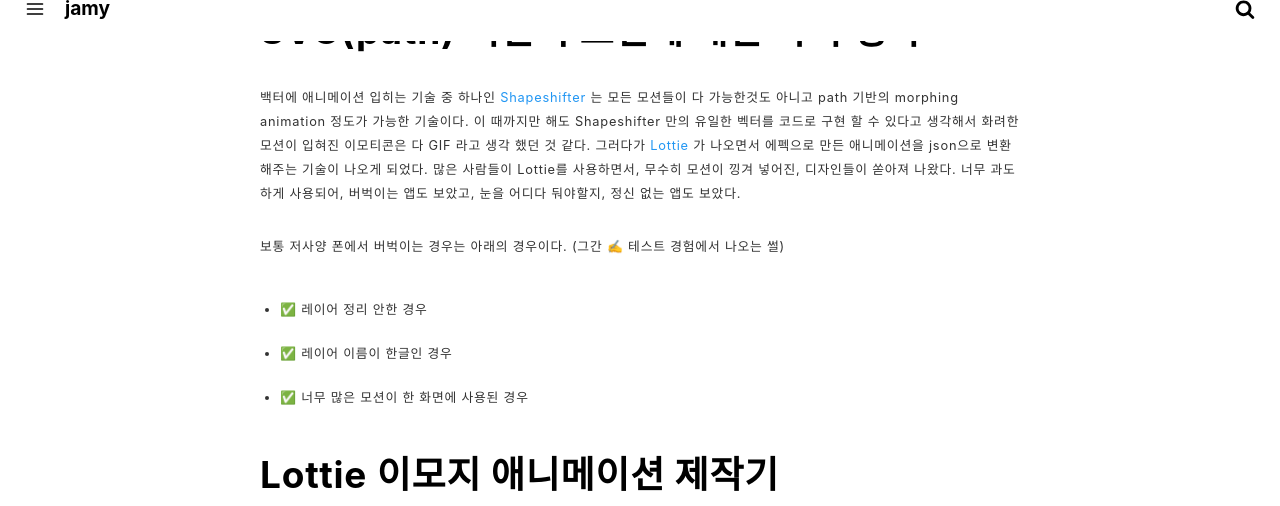
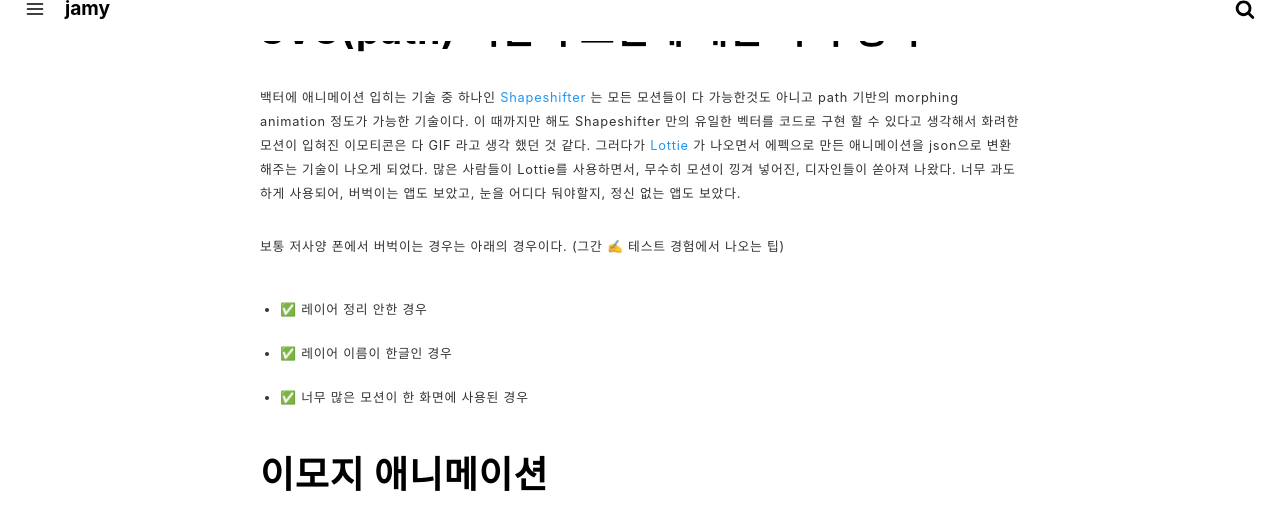
Before and after one commit to crazyjamy/crazyjamy.github.io, a Jekyll site: the page built from _posts/2019-11-01-make_emogi_review.md, in a window 1280 px wide and 900 px high, scrolled down 2036 px, cut to the strip 21-527 px from the top of the window. Built offline with Jekyll 4.4.1, drawn with Linux system fonts in a browser that asks for light colours; our own code applies the rules of GitHub Pages for plain Markdown files; comment, search, counter and statistics services are not loaded.

Commit message:
Update 2019-11-01-make_emogi_review.md

```diff
--- a/_posts/2019-11-01-make_emogi_review.md
+++ b/_posts/2019-11-01-make_emogi_review.md
@@ -45,12 +45,12 @@
 그러다가 [Lottie](https://lottiefiles.com/) 가 나오면서  에펙으로 만든 애니메이션을 json으로 변환해주는 기술이 나오게 되었다. 많은 사람들이 Lottie를 사용하면서, 무수히 모션이 낑겨 넣어진, 디자인들이 쏟아져 나왔다.
 너무 과도하게 사용되어, 버벅이는 앱도 보았고, 눈을 어디다 둬야할지, 정신 없는 앱도 보았다.
 
-보통 	저사양 폰에서 버벅이는 경우는 아래의 경우이다. (그간 ✍️ 테스트 경험에서 나오는 썰)
+보통 	저사양 폰에서 버벅이는 경우는 아래의 경우이다. (그간 ✍️ 테스트 경험에서 나오는 팁)
 + ✅ 레이어 정리 안한 경우
 + ✅ 레이어 이름이 한글인 경우
 + ✅ 너무 많은 모션이 한 화면에 사용된 경우
 
-## Lottie 이모지 애니메이션 제작기
+## 이모지 애니메이션
 
 ☝️만들었던 애니메이션을 정리하고 다듬었다.
 ![과정](https://user-images.githubusercontent.com/29529125/67750187-13634780-fa72-11e9-9146-ea10959f2936.png)
```
